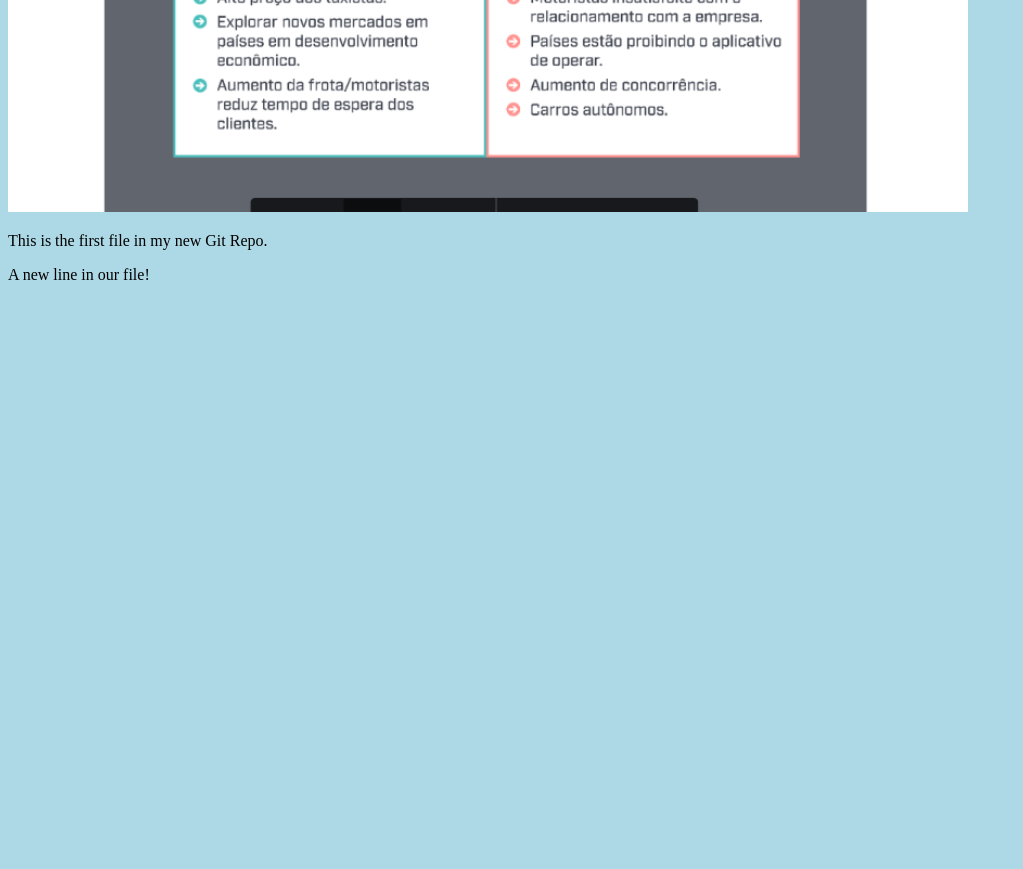
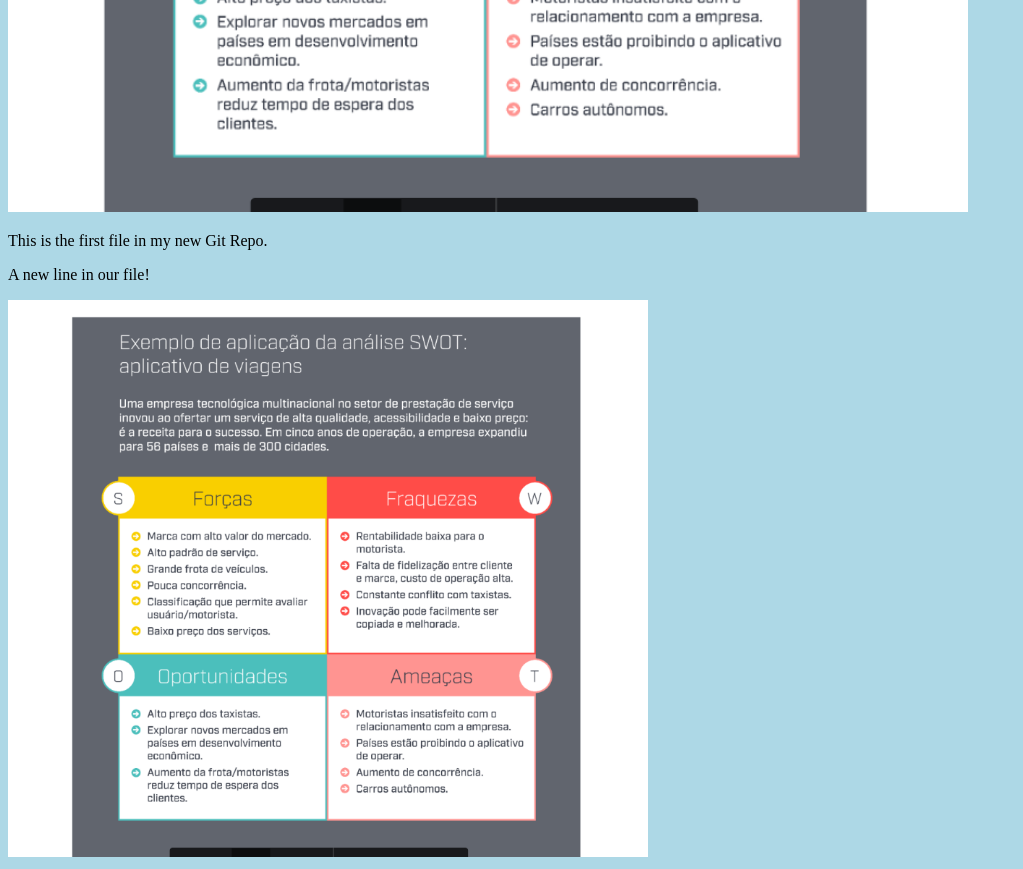
Before and after one commit to oriana0615/Devops, a plain HTML site: page index.html in a window 1280 px wide. Shown: the part 703-1572 px from the top of the page, without its empty margins (0-1023 px from the left). Before the commit the page ends 1003 px from the top, so only its background shows below. Drawn offline with Linux system fonts and the light colour scheme.

Commit message:
added new image

```diff
--- a/index.html
+++ b/index.html
@@ -10,5 +10,6 @@
 			style="width:100%;max-width:960px"></div>
 		<p>This is the first file in my new Git Repo.</p>
 		<p>A new line in our file!</p>
+		<div><img src="Exemplo de analisis .png" alt="Hello Git" style="width:100%;max-width:640px"></div>
 	</body>
 </html>
```
Also changed, not shown: ejemplo de modelo Br.png (added).
